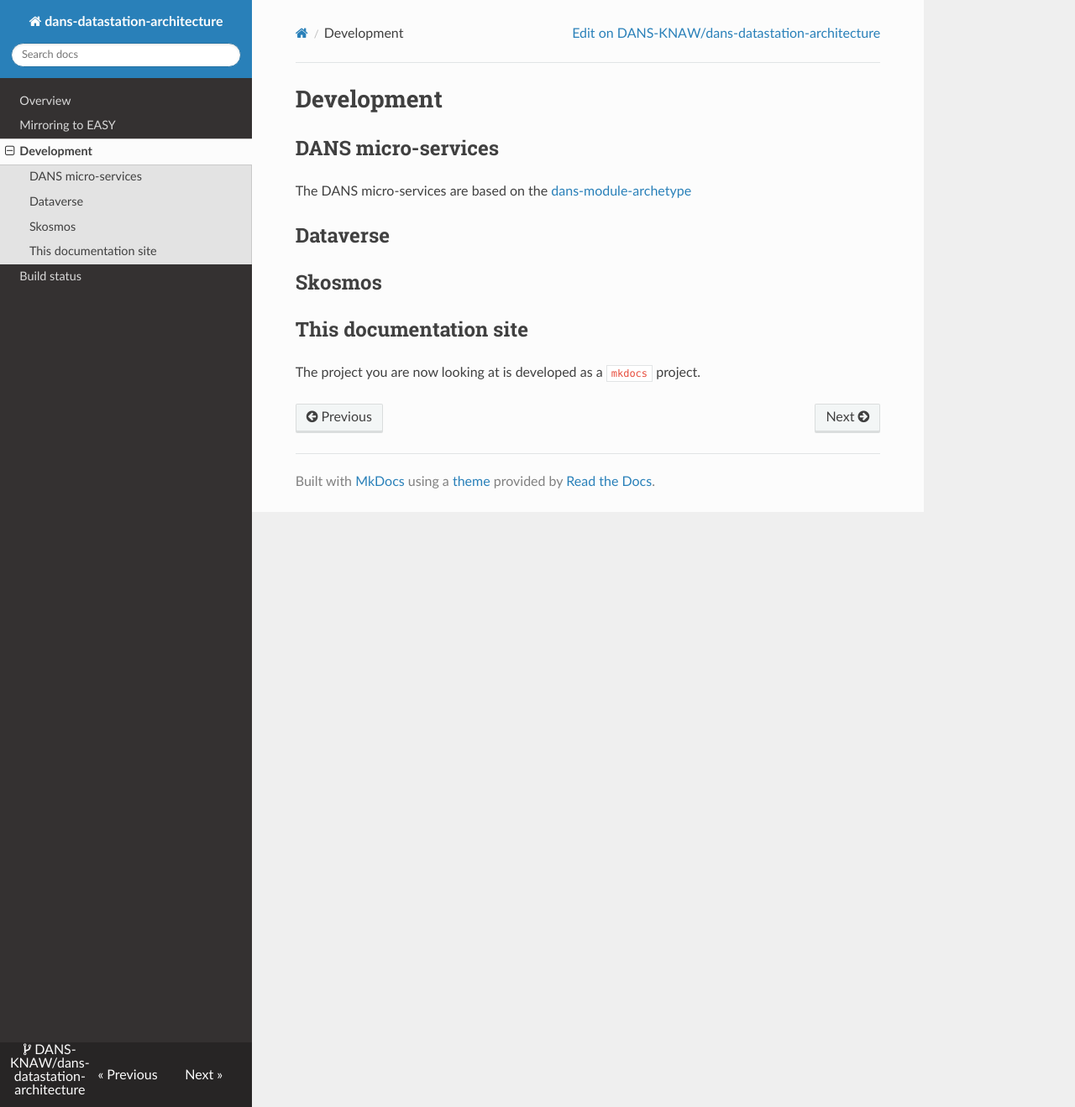
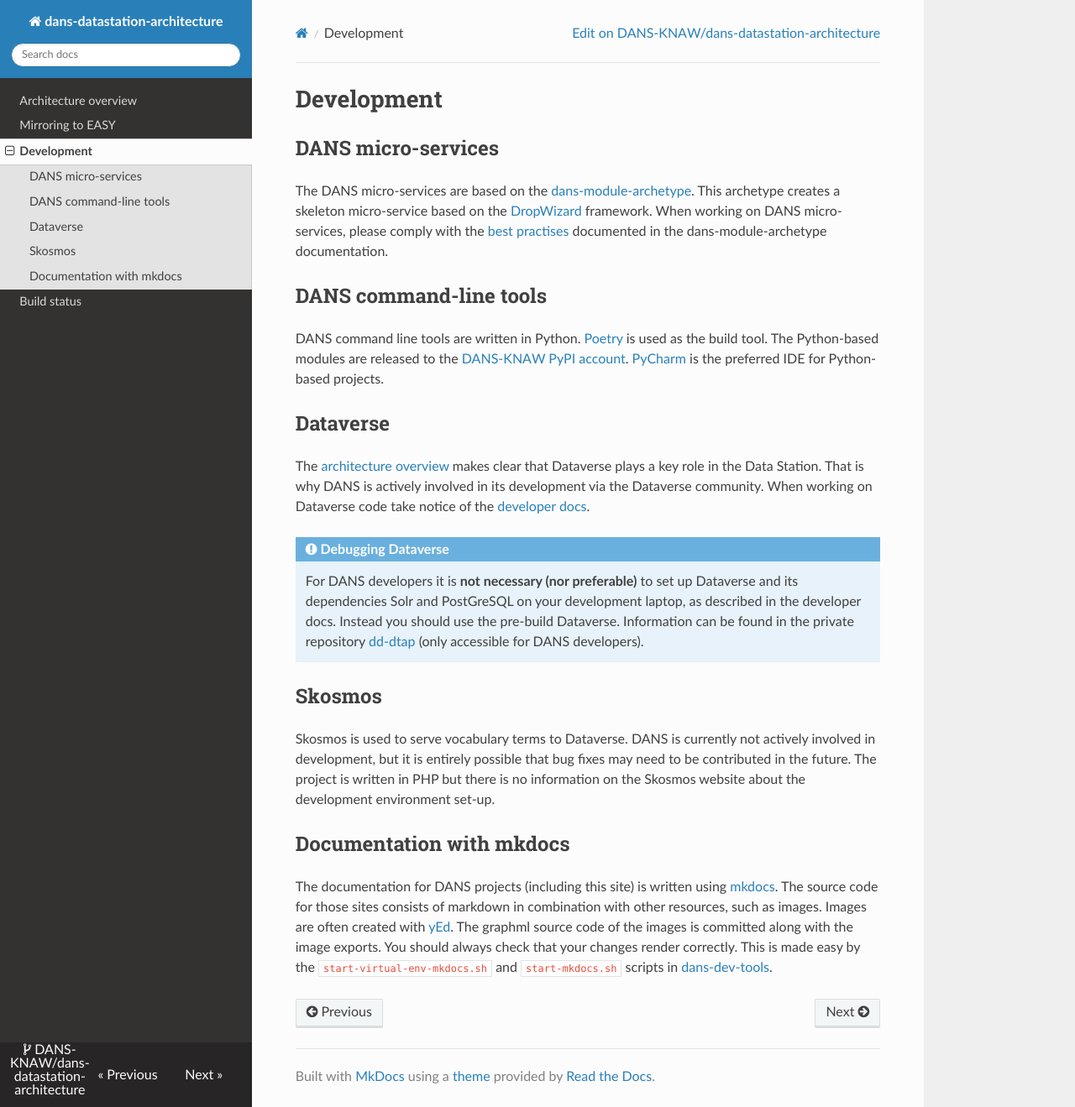
Before and after one commit to DANS-KNAW/dans-datastation-architecture, an MkDocs documentation site: the page built from docs/dev.md, in a window 1280 px wide and 1319 px high. Shown: the whole window at 84% size. Built offline with MkDocs 1.6.1, drawn with Linux system fonts in a browser that asks for light colours; nearby versions of some CDN libraries.

Commit message:
Added docs for developers

```diff
--- a/docs/dev.md
+++ b/docs/dev.md
@@ -3,20 +3,56 @@
 
 DANS micro-services
 -------------------
-The DANS micro-services are based on the [dans-module-archetype]
+The DANS micro-services are based on the [dans-module-archetype]{:target=_blank}. This archetype creates a skeleton micro-service based on the
+[DropWizard]{:target=_blank} framework. When working on DANS micro-services, please comply with the [best practises]{:target=_blank} documented in the
+dans-module-archetype documentation.
 
-
+DANS command-line tools
+-----------------------
+DANS command line tools are written in Python. [Poetry]{:target=_blank} is used as the build tool. The Python-based modules are released to the
+[DANS-KNAW PyPI account]{:target=_blank}. [PyCharm]{:target=_blank} is the preferred IDE for Python-based projects.
 
 Dataverse
 ---------
+The [architecture overview](index.md) makes clear that Dataverse plays a key role in the Data Station. That is why DANS is actively involved in its development
+via the Dataverse community. When working on Dataverse code take notice of the [developer docs]{:target=_blank}.
+
+!!! note "Debugging Dataverse"
+
+    For DANS developers it is **not necessary (nor preferable)** to set up Dataverse and its dependencies Solr and PostGreSQL on your development laptop, as
+    described in the developer docs. Instead you should use the pre-build Dataverse. Information can be found in the private repository
+    [dd-dtap](https://github.com/DANS-KNAW/dd-dtap/blob/master/docs/dataverse-dev-with-vagrant.md){:target=_blank} (only accessible for DANS developers).
 
 Skosmos
 -------
+Skosmos is used to serve vocabulary terms to Dataverse. DANS is currently not actively involved in development, but it is entirely possible that bug
+fixes may need to be contributed in the future. The project is written in PHP but there is no information on the Skosmos website about the development
+environment set-up.
 
-This documentation site
------------------------
-The project you are now looking at is developed as a `mkdocs` project.
-
+Documentation with mkdocs
+-------------------------
+The documentation for DANS projects (including this site) is written using [mkdocs]{:target=_blank}. The source code for those sites consists of markdown in
+combination with other resources, such as images. Images are often created with [yEd]{:target=_blank}. The graphml source code of the images is committed along
+with the image exports. You should always check that your changes render correctly. This is made easy by the `start-virtual-env-mkdocs.sh` and `start-mkdocs.sh`
+scripts in [dans-dev-tools]{:target=_blank}.
 
 
 [dans-module-archetype]: https://dans-knaw.github.io/dans-module-archetype/
+
+[DropWizard]: https://www.dropwizard.io/en/latest/
+
+[best practises]: https://dans-knaw.github.io/dans-module-archetype/common-practices/
+
+[Poetry]: https://python-poetry.org/docs/
+
+[DANS-KNAW PyPI account]: https://pypi.org/user/DANS-KNAW/
+
+[PyCharm]: https://www.jetbrains.com/pycharm/
+
+[developer docs]: https://guides.dataverse.org/en/latest/developers/index.html
+
+[mkdocs]: https://www.mkdocs.org/
+
+[yEd]: https://www.yworks.com/products/yed
+
+[dans-dev-tools]: https://github.com/DANS-KNAW/dans-dev-tools#dans-dev-tools
--- a/mkdocs.yml
+++ b/mkdocs.yml
@@ -22,7 +22,7 @@
 repo_url: https://github.com/DANS-KNAW/dans-datastation-architecture
 
 nav:
-  - Overview: index.md
+  - Architecture overview: index.md
   - Mirroring to EASY: easy-mirror.md
   - Development: dev.md
   - Build status: status.md
```
Also changed, not shown: docs/index.md (+1 -3 lines).
